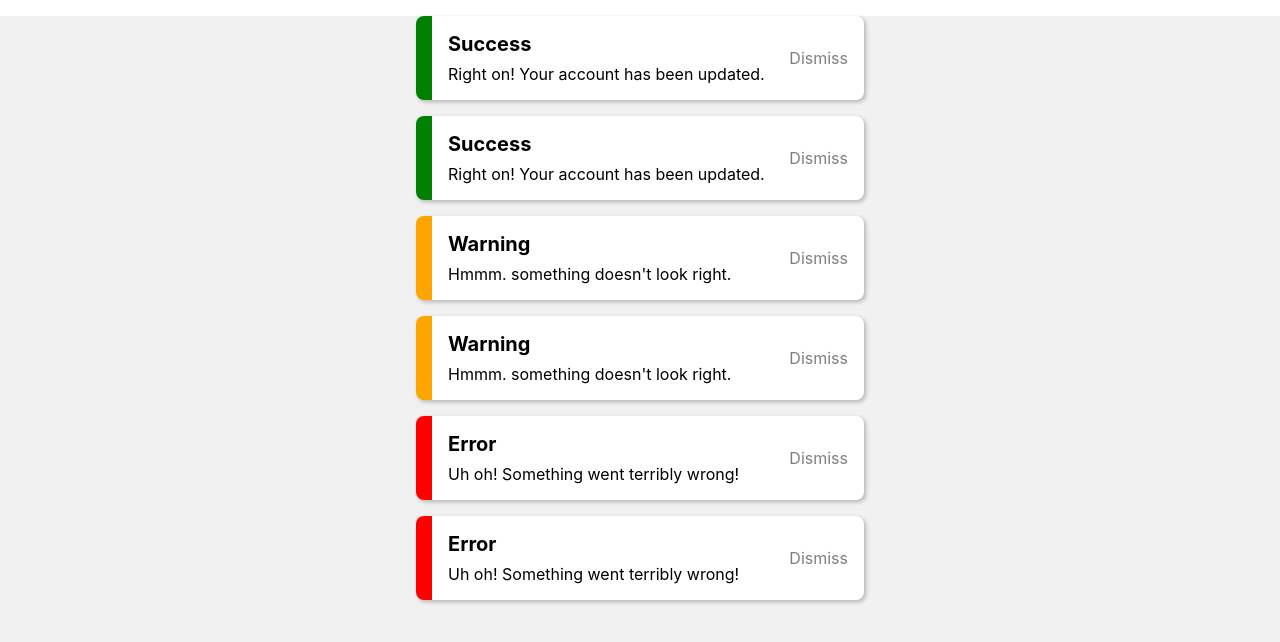
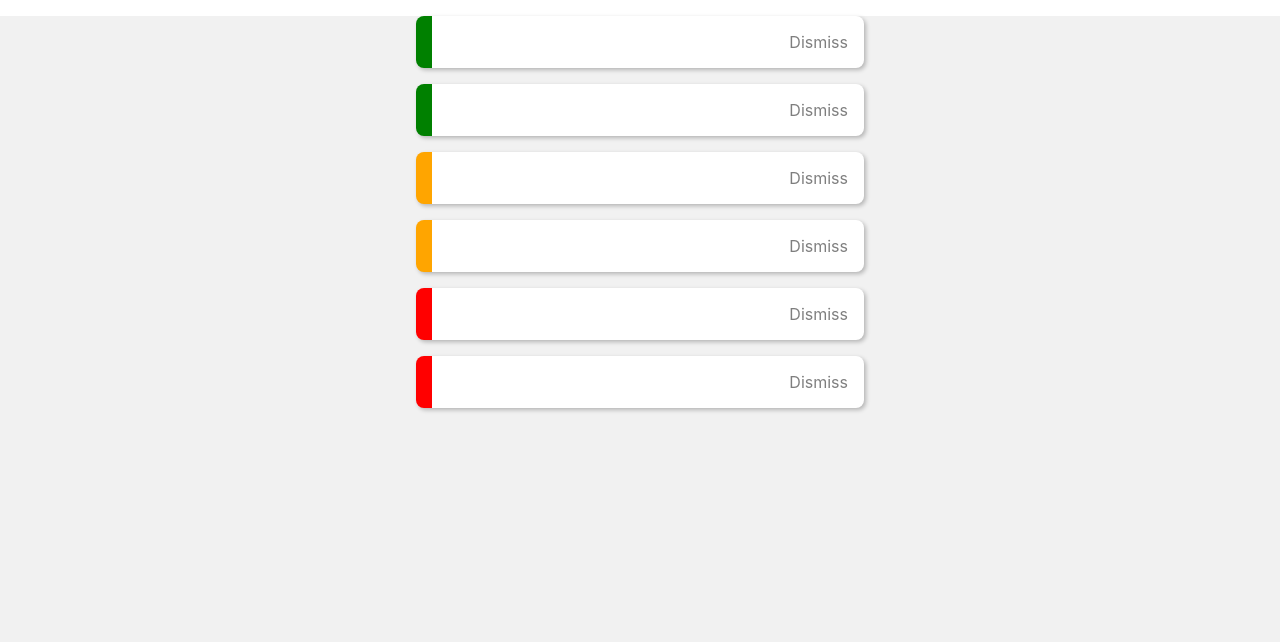
Before and after one commit to newfly101/bootcamp2024-react, a React (Create React App) app: page / in a window 1280 px wide. Shown: the top 642 px of the page. Built offline with nearby package versions, Linux system fonts and the light colour scheme.

Commit message:
Toast Component의 세분화 진행하기

```diff
--- a/src/components/Toast.js
+++ b/src/components/Toast.js
@@ -1,16 +1,15 @@
 import React from 'react';
 import "./Toast.css";
+import ToastButton from "./ToastButton";
+import ToastMessage from "./ToastMessage";
 
 // 리-팩토링
 const Toast = ({message}) => {
     return (
         <div>
             <div className={`toast toast-${message.title}`}>
-                <main className="toast__message">
-                    <header className="toast__message-title">{message.title}</header>
-                    <p className="toast__message-text">{message.text}</p>
-                </main>
-                <button className="toast__button">Dismiss</button>
+                <ToastMessage />
+                <ToastButton />
             </div>
         </div>
     );
--- a/src/components/ToastButton.js
+++ b/src/components/ToastButton.js
@@ -1,9 +1,9 @@
 import React from 'react';
 
-const ToastButton = () => {
+const ToastButton = (message) => {
     return (
         <div>
-
+            <button className="toast__button">Dismiss</button>
         </div>
     );
 };
--- a/src/components/ToastMessage.js
+++ b/src/components/ToastMessage.js
@@ -1,9 +1,12 @@
 import React from 'react';
 
-const ToastMessage = () => {
+const ToastMessage = (message) => {
     return (
         <div>
-
+            <main className="toast__message">
+                <header className="toast__message-title">{message.title}</header>
+                <p className="toast__message-text">{message.text}</p>
+            </main>
         </div>
     );
 };
```
